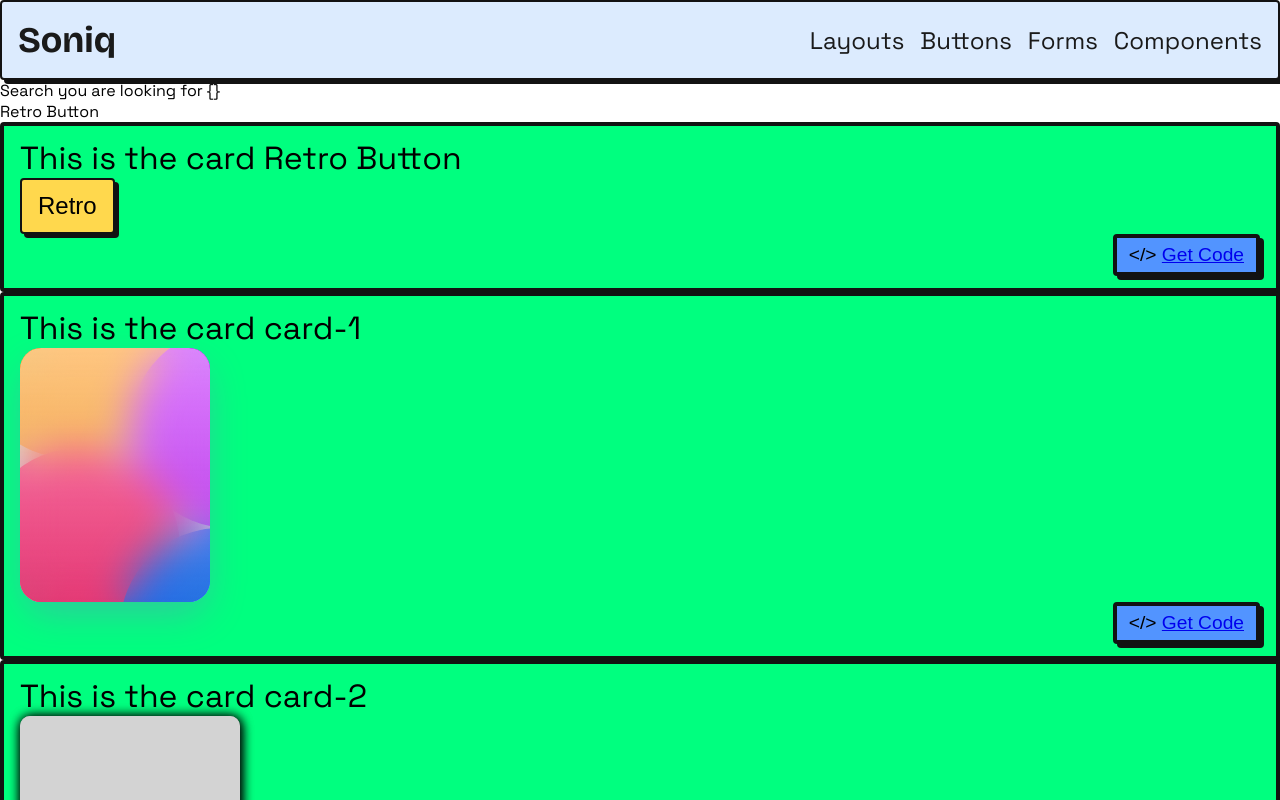
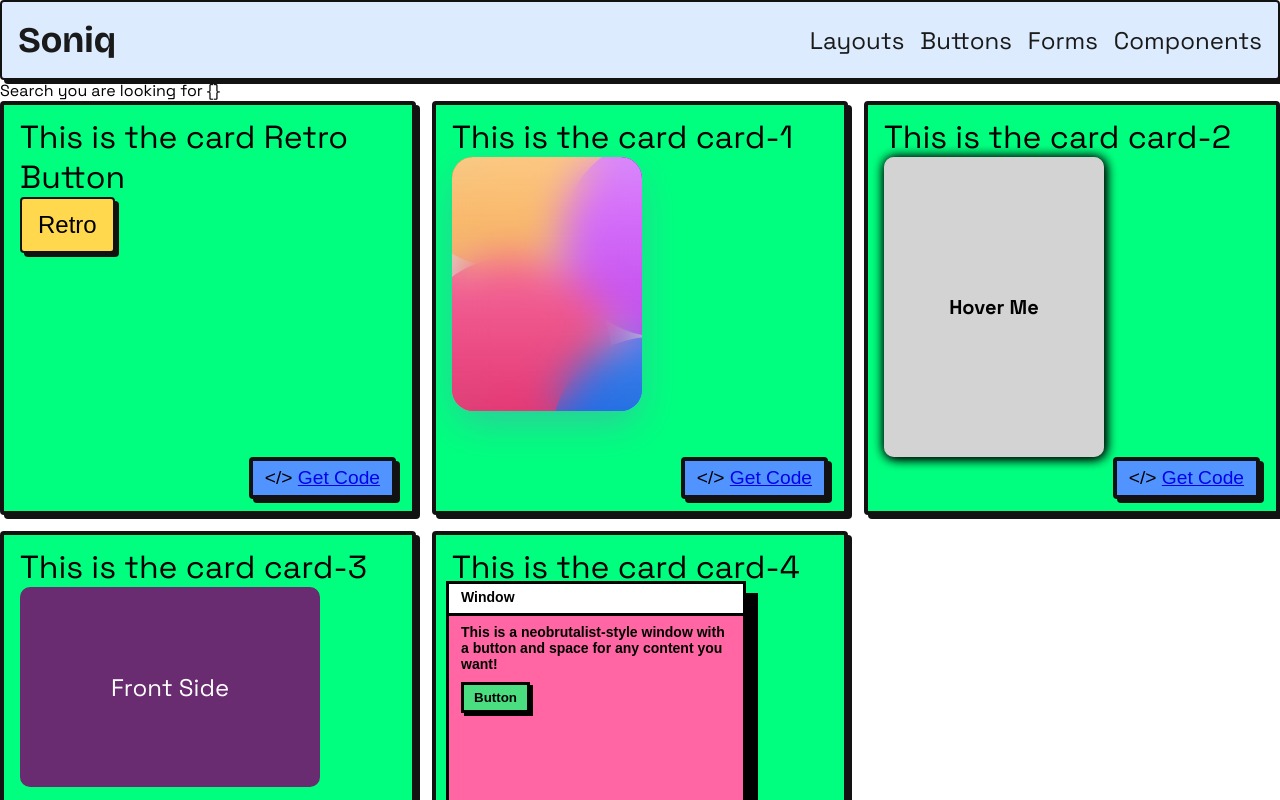
Before and after one commit to yusef-codes10/soniq, a Vue app: page /search in a window 1280 px wide. Shown: the top 800 px of the page. Built offline with nearby package versions, Linux system fonts and the light colour scheme.

Commit message:
Soniq is finally completed, all's left is styling

```diff
--- a/src/views/SearchView.vue
+++ b/src/views/SearchView.vue
@@ -21,19 +21,14 @@ console.log(searchQuery)
 </script>
 
 <template>
-  <div class="search">
   Search you are looking for {{ $route.query }}
-    <div class="result" v-if="filterCards.length">
-      <p v-for="card in filterCards" :key="card.id">
-        {{ card.name }}
+  <div class="search cards-grid" v-if="filterCards.length">
     <CardComponent v-for="card in filterCards" :key="card.id" :comp="card">
       <!-- preview -->
       <component :is="card.component" />
     </CardComponent>
-      </p>
   </div>
   <div class="no" v-else>Not found</div>
-  </div>
 </template>
 
 <style scoped>
```
Lines whose indentation alone changed are shown as unchanged.
